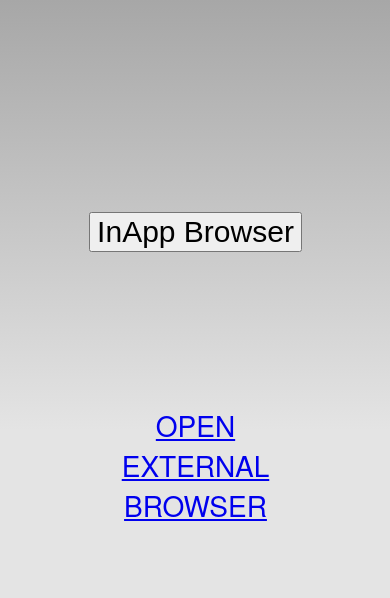
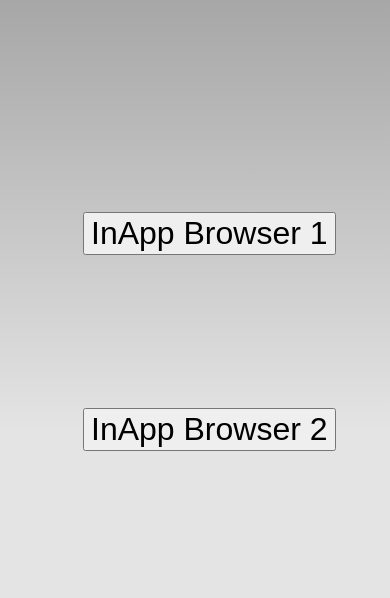
Before and after one commit to dineshprodapt/cordova_app, a plain HTML site: page www/index.html in a window 390 px wide. Shown: the top 598 px of the page. Drawn offline with nearby package versions, Linux system fonts and the light colour scheme; some packages are replaced by stand-ins of ours.

Commit message:
changes6

```diff
--- a/www/index.html
+++ b/www/index.html
@@ -65,18 +65,19 @@ ref.addEventListener('exit', function(event) { alert(event.type); });
 
 <style>
 a{
-font-size: 28px;
+font-size: 32px;
 }
 .btn
 {
-font-size: 30px;
+font-size: 32px;
 }
 
 </style>
 	</head>
     <body onLoad="onLoad()">
         <div class="app">
-		<input type="button" id="button1" class="btn" onclick="window.open('http://google.com','_blank','location=yes','closebuttoncaption=Return');" value="InApp Browser"><br><br><br><br><br><br><br><br><br><br>
+		<input type="button" id="button1" class="btn" onclick="window.open('http://google.com','_blank','location=yes','closebuttoncaption=Return');" value="InApp Browser 1"><br><br><br><br><br><br><br><br><br><br>
+		<input type="button" id="button2" class="btn" onclick="window.open('https://suns247.windstream.com:8183/mobile.action?token=041101518&billsys=CAMS','_blank','location=yes','closebuttoncaption=Return');" value="InApp Browser 2"><br><br><br><br><br><br><br><br><br><br>
 	<a href="#" onclick="navigator.app.loadUrl('http://google.com', {openExternal : true})" >Open External Browser</a>
         </div>
     </body>
```
